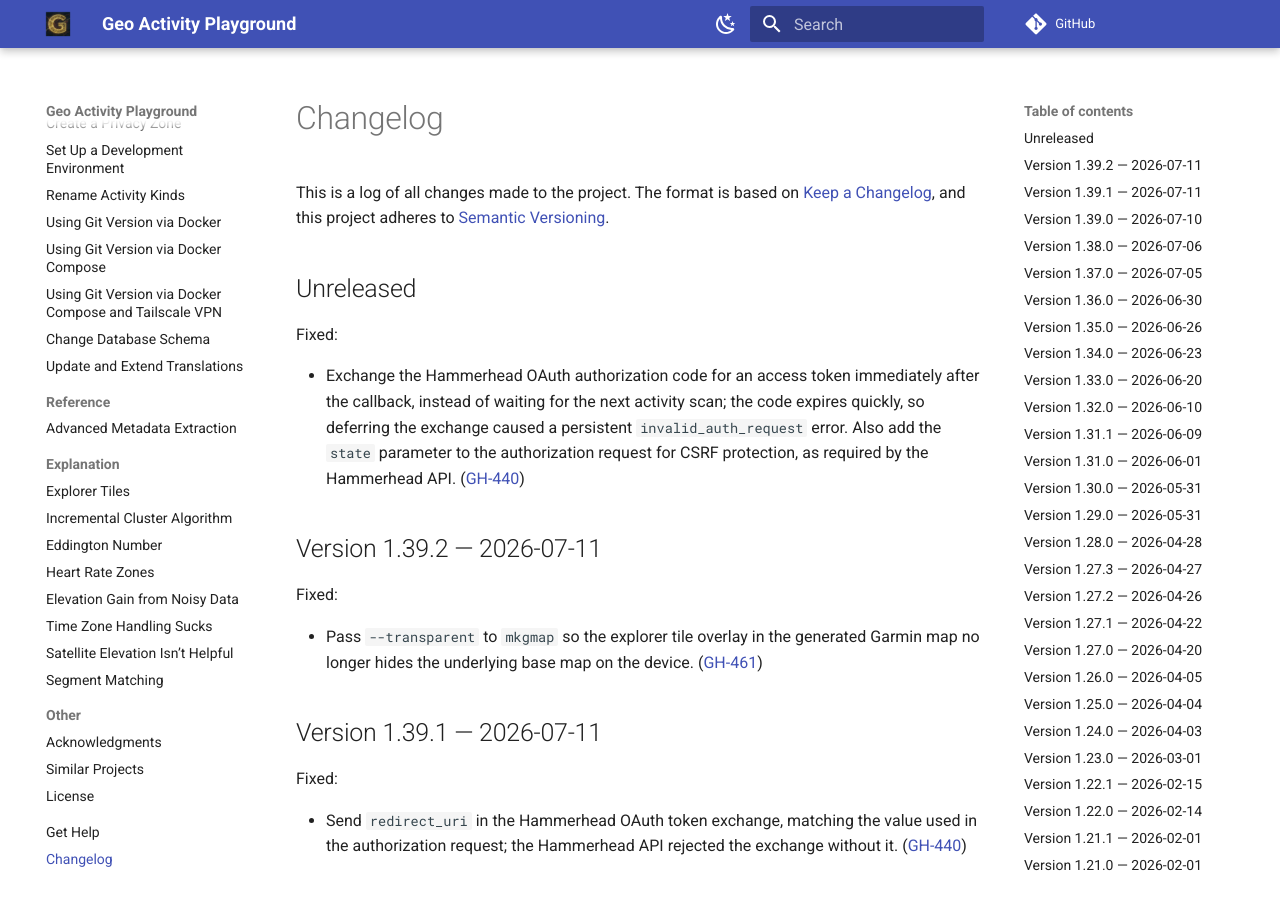
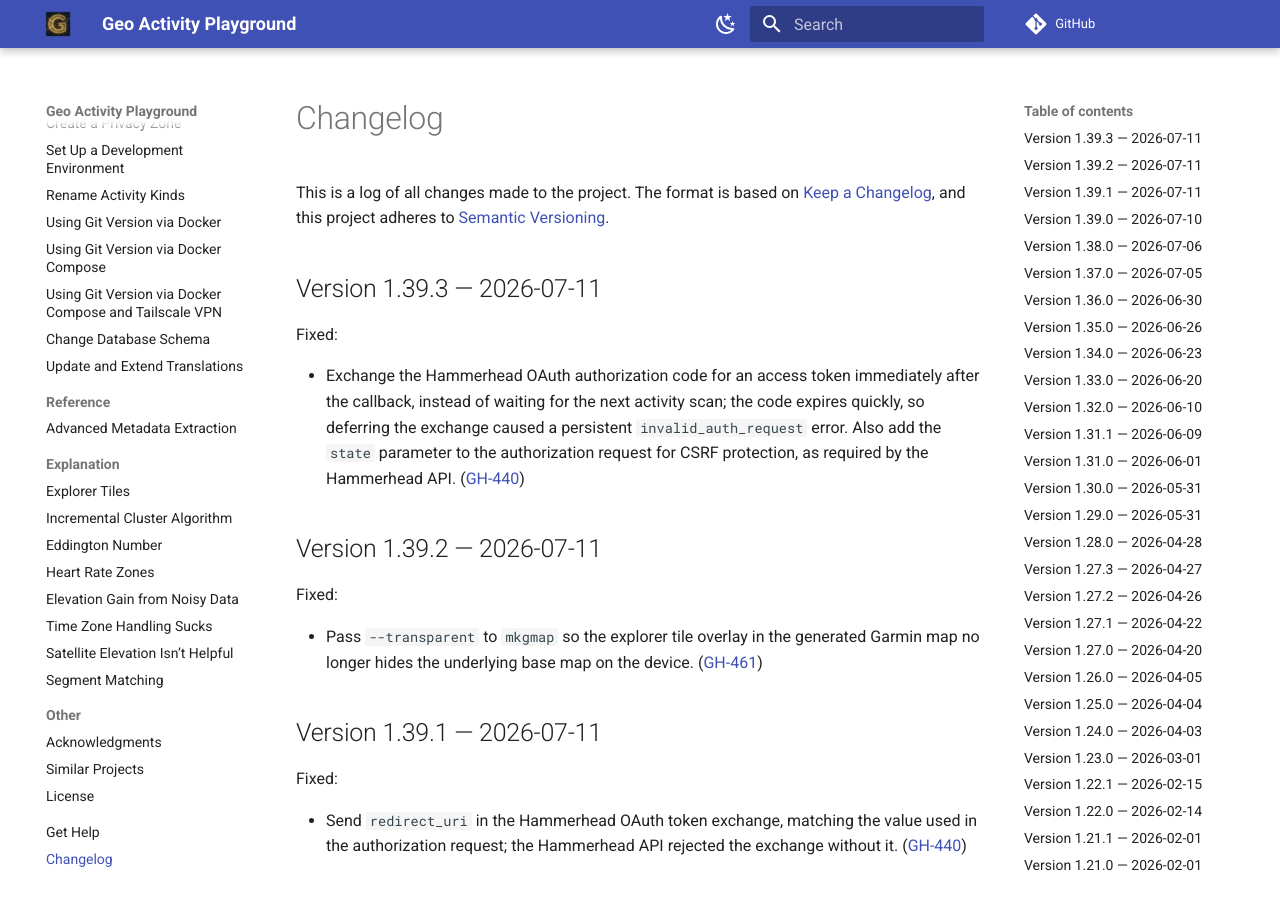
Before and after one commit to martin-ueding/geo-activity-playground, an MkDocs documentation site: the page built from docs/changelog.md, in a window 1280 px wide and 900 px high. Built offline with MkDocs 1.6.1 and Material for MkDocs 9.7.7, drawn with Linux system fonts in a browser that asks for light colours; comment, search, counter and statistics services are not loaded.

Commit message:
chore: bump version to 1.39.3

```diff
--- a/docs/changelog.md
+++ b/docs/changelog.md
@@ -15,7 +15,7 @@ Types of changes
 
 <!-- next version below this line -->
 
-## Unreleased
+## Version 1.39.3 — 2026-07-11
 
 Fixed:
 
--- a/pyproject.toml
+++ b/pyproject.toml
@@ -1,6 +1,6 @@
 [project]
 name = "geo-activity-playground"
-version = "1.39.2"
+version = "1.39.3"
 description = "Analysis of geo data activities like rides, runs or hikes."
 authors = [{ name = "Martin Ueding", email = "mu@martin-ueding.de" }]
 license = { text = "MIT" }
```
Also changed, not shown: 1 other file.
